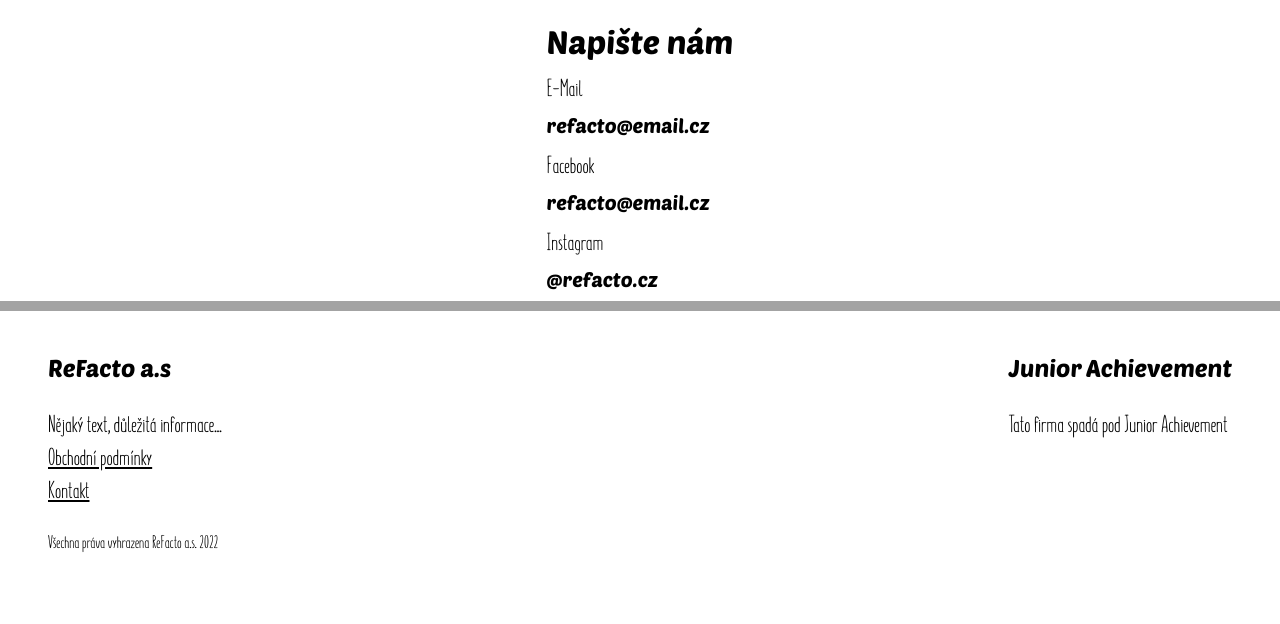
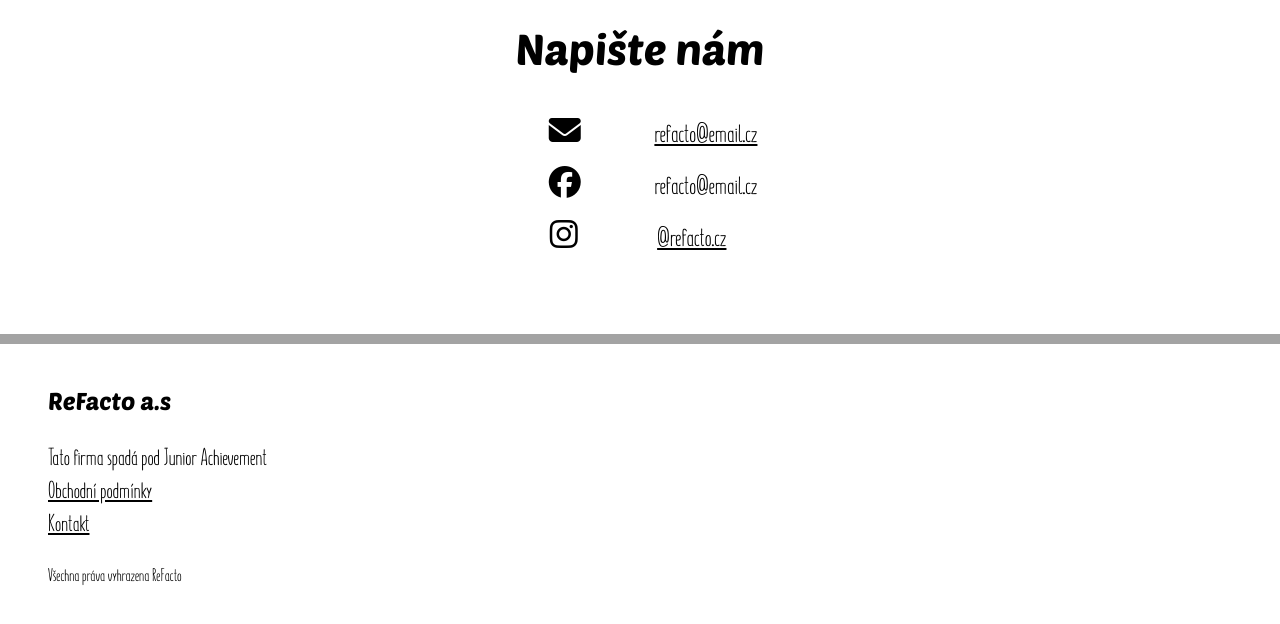
Before and after one commit to Rtizie/refacto-eshop, a Flask app: template app/templates/contact.html in a window 1280 px wide. Shown: the part 58-682 px from the top of the page. Run offline with Flask 2, Linux system fonts and the light colour scheme; the template is opened without the code that fills it, so the values that code supplies are empty; style sheets or scripts are compiled from the project's sources; some libraries are stand-ins or nearby versions.

Commit message:
Kontaktní stránka completed

```diff
--- a/app/static/css/contact.css
+++ b/app/static/css/contact.css
@@ -1,16 +1,23 @@
 @import url("fonts.css");
 .main {
   margin-top: 10vh;
-  display: flex;
-  flex-direction: column;
+  margin-bottom: 10vh;
   margin-left: auto;
   margin-right: auto;
-  width: 50%;
-  justify-content: center;
-  align-items: center; }
-  .main .contacts * {
-    font-family: "PoetsenOne"; }
-  .main .contacts header {
-    font-size: xx-large; }
-  .main .contacts h3 {
-    font-family: 'Summer Font'; }
+  width: 20%; }
+  .main header {
+    text-align: center;
+    font-size: 32pt;
+    font-family: 'PoetsenOne';
+    margin-bottom: 5vh; }
+  .main .contacts div div {
+    display: flex;
+    justify-content: space-around;
+    text-align: center;
+    margin-top: 2vh; }
+    .main .contacts div div i {
+      font-size: xx-large; }
+    .main .contacts div div span {
+      font-size: 20pt;
+      font-family: 'Summer Font';
+      width: 30%; }
--- a/app/static/scss/contact.scss
+++ b/app/static/scss/contact.scss
@@ -1,24 +1,31 @@
 @import url('fonts.css');
-$headerFont: "PoetsenOne";
+
 .main{
     margin-top: 10vh;
-    display: flex;
-    flex-direction: column;
+    margin-bottom: 10vh;
     margin-left: auto;
     margin-right: auto;
-    width: 50%;
-    justify-content: center;
-    align-items: center;
+    width: 20%;
+    header{
+        text-align: center;
+        font-size: 32pt;
+        font-family: 'PoetsenOne';
+        margin-bottom: 5vh;
+    }
     .contacts{
-        *{
-
-            font-family: "PoetsenOne";
-        }
-        header{
-            font-size: xx-large;
-        }
-        h3{
-            font-family: 'Summer Font';
+        div div{
+            display: flex;
+            justify-content: space-around;
+            text-align: center;
+            margin-top: 2vh;
+            i{
+                font-size: xx-large;
+            }
+            span{
+                font-size: 20pt;
+                font-family: 'Summer Font';
+                width: 30%;
+            }
         }
     }
 }
--- a/app/templates/base.html
+++ b/app/templates/base.html
@@ -16,7 +16,7 @@
             <a href="javascript:void(0)" class="closebtn" onclick="closeNav()">&times;</a>
             <a href="#">Nabídka</a>
             <a href="{{ url_for('kolekce') }}"">Kolekce</a>
-            <a href="#">Kontakt</a>
+            <a href="{{ url_for('contact') }}">Kontakt</a>
           </div>
             <div class="w3-bar w3-border w3-large navbar">
                 <div class="w3-white" style="background-color: white;">
@@ -24,7 +24,7 @@
                     <div class="items">
                         <a href="#" class="w3-bar-item w3-right">Nabídka</a>
                         <a href="{{ url_for('kolekce') }}" class="w3-bar-item w3-right">Kolekce</a>
-                        <a href="#" class="w3-bar-item w3-right">Kontakt</a>
+                        <a href="{{ url_for('contact') }}" class="w3-bar-item w3-right">Kontakt</a>
                     </div>
                     <a href="javascript:void(0);" class="w3-bar-item w3-right icon" onclick="openNav()">
                         <i class="fa fa-bars"></i>
@@ -38,20 +38,13 @@
                 <div style="float: left;">
                     <h3>ReFacto a.s</h3>
                     <p class="w3-xlarge">
-                        Nějaký text, důležitá informace...
+                        Tato firma spadá pod Junior Achievement
                         <br>
                         <a href="#">Obchodní podmínky</a>
                         <br>
-                        <a href="#">Kontakt</a>
+                        <a href="{{ url_for('contact') }}">Kontakt</a>
                     </p>
-                    <p>Všechna práva vyhrazena ReFacto a.s. 2022</p>
-                </div>
-                <div style="margin-left: auto;">
-                    <h3>Junior Achievement</h3>
-                    <p class="w3-xlarge">
-                        Tato firma spadá pod Junior Achievement
-                        <br>
-                    </p>
+                    <p>Všechna práva vyhrazena ReFacto</p>
                 </div>
             </footer>
             <script type="text/javascript">
--- a/app/templates/contact.html
+++ b/app/templates/contact.html
@@ -1,23 +1,20 @@
 {% extends 'base.html'%}
-{% block title%}{{ title }} - ReFacto{% endblock%}
+{% block title %}{{ title }} - ReFacto{% endblock %}
 {% block head %}
     <link rel="stylesheet" href="{{ url_for('static', filename='css/contact.css') }}">
 {% endblock %}
 {% block body %}
     <div class="main">
+        <header>Napište nám</header>
         <div class="contacts">
-            <header>Napište nám</header>
             <div>
-                <h3>E-Mail</h3>
-                <h4>refacto@email.cz</h4>
+                <div><i class="fas fa-envelope"></i><span><a href="mailto:refacto@email.cz">refacto@email.cz</a></span></div>
             </div>
             <div>
-                <h3>Facebook</h3>
-                <h4>refacto@email.cz</h4>
+                <div><i class="fab fa-facebook"></i><span>refacto@email.cz</span></div>
             </div>
             <div>
-                <h3>Instagram</h3>
-                <h4>@refacto.cz</h4>
+                <div><i class="fab fa-instagram"></i><span><a target="_blank" href="https://www.instagram.com/refacto.cz/">@refacto.cz</a></span></div>
             </div>
         </div>
     </div>
```
